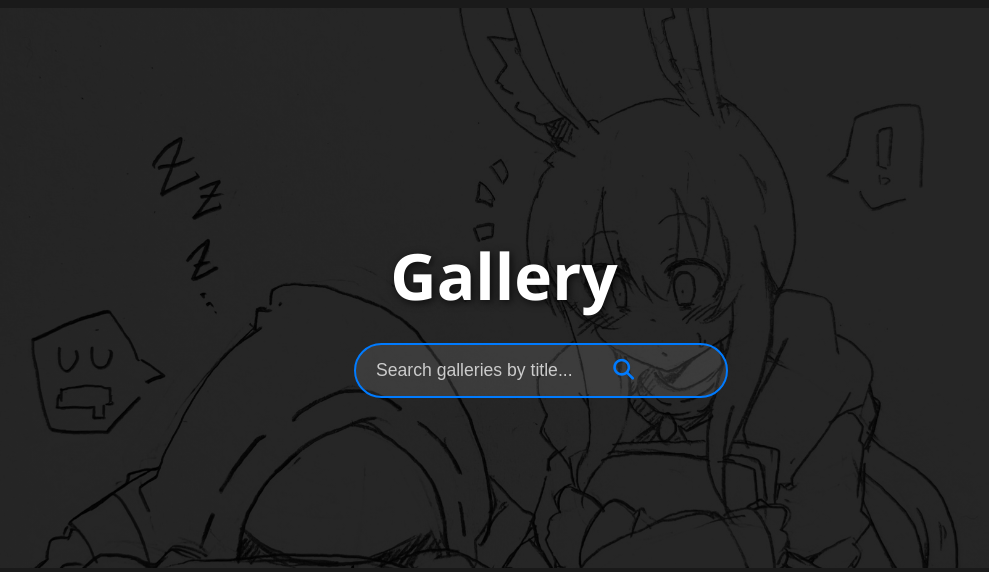
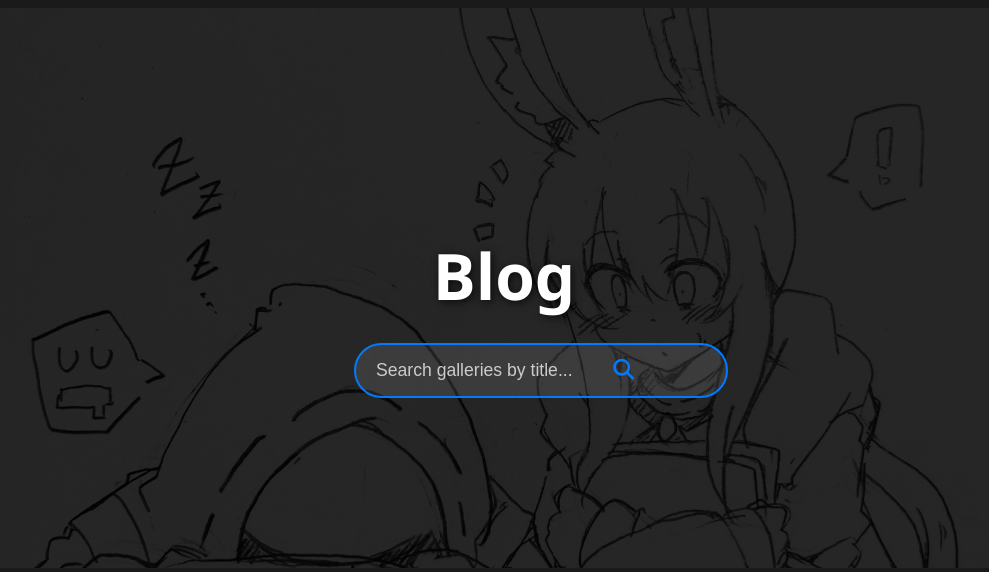
Before and after one commit to Iteranya/Amiya-CMS, a FastAPI app: page / in a window 1280 px wide. Shown: the top 572 px of the page, without its empty margins (136-1125 px from the left). Run offline with FastAPI, Linux system fonts and the light colour scheme; data that the repository does not hold is empty.

Commit message:
Blog, not Gallery

```diff
--- a/templates/index.html
+++ b/templates/index.html
@@ -3,7 +3,7 @@
 <head>
     <meta charset="UTF-8">
     <meta name="viewport" content="width=device-width, initial-scale=1.0">
-    <title>Gallery Home</title>
+    <title>Blog Home</title>
 
     <!-- Font Awesome for Icons -->
     <link rel="stylesheet" href="https://cdnjs.cloudflare.com/ajax/libs/font-awesome/6.4.0/css/all.min.css">
@@ -288,7 +288,7 @@
     <!-- Hero Section -->
     <section class="hero-section">
         <div class="hero-content">
-            <h1 class="hero-title">Gallery</h1>
+            <h1 class="hero-title">Blog</h1>
             <div class="search-container">
                 <input type="text" id="searchInput" class="search-input" placeholder="Search galleries by title...">
                 <i class="fas fa-search search-icon"></i>
@@ -321,7 +321,7 @@
                             <!-- <p class="card-text text-muted">Short description...</p> -->
                         </div>
                         <a href="/site/{{ page.slug }}" class="btn-view-gallery mt-auto">
-                            View Gallery <i class="fas fa-arrow-right ms-2"></i> <!-- Arrow icon -->
+                            View Site <i class="fas fa-arrow-right ms-2"></i> <!-- Arrow icon -->
                         </a>
                     </div>
                 </div>
```
